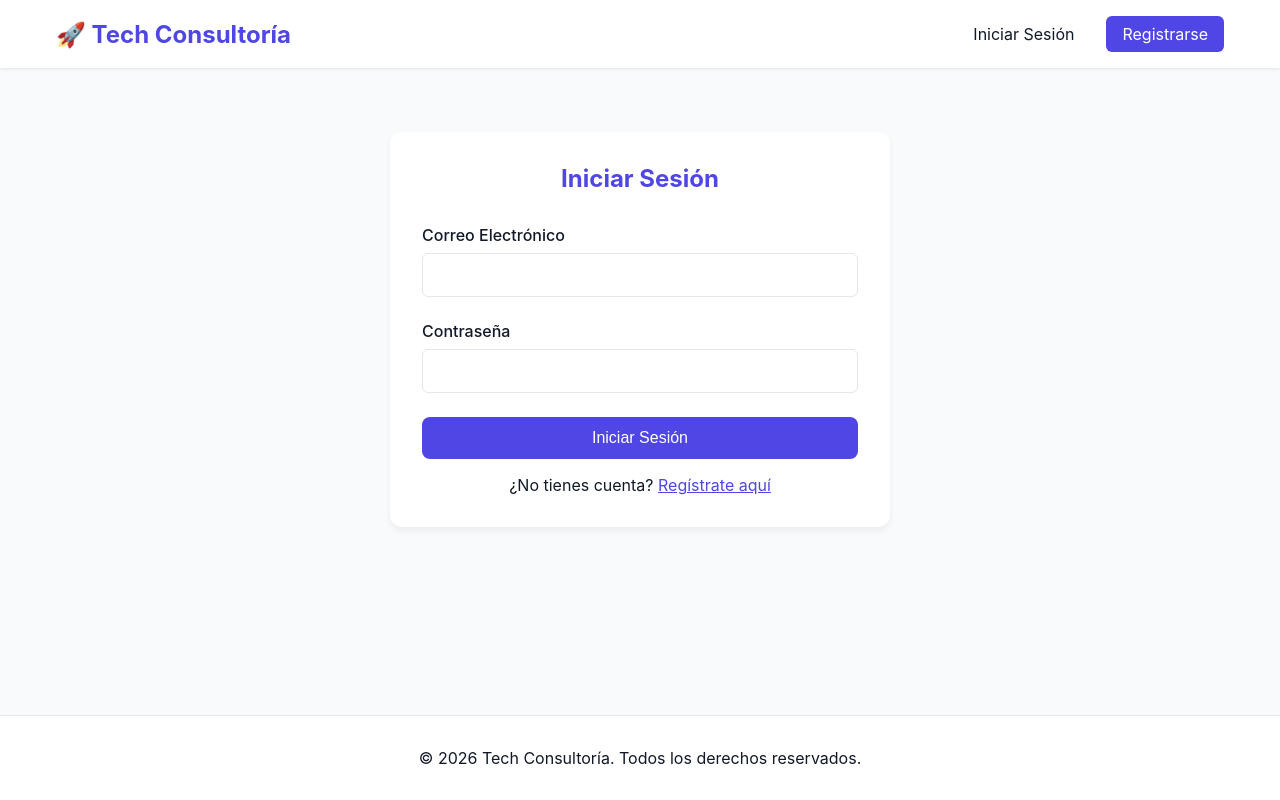
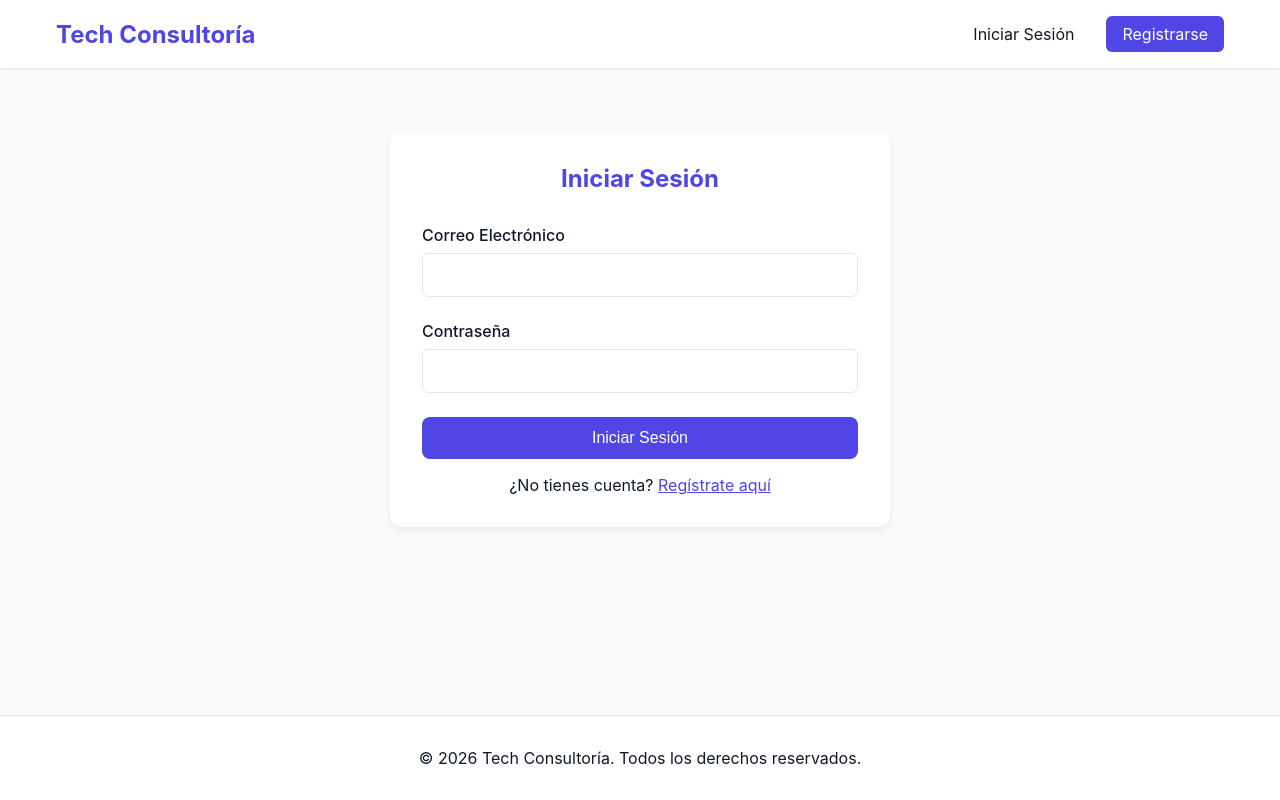
Before and after one commit to LeoR1u/ProyectoConsultoriaISC, a React (Vite) app in the folder frontend/: page /login in a window 1280 px wide. Built offline with nearby package versions, Linux system fonts and the light colour scheme.

Commit message:
Update navbar logo text by removing emoji
Removed emoji from the logo text in the navbar.

```diff
--- a/frontend/src/App.jsx
+++ b/frontend/src/App.jsx
@@ -43,7 +43,7 @@ function App() {
         <nav className="navbar">
           <div className="nav-container">
             <Link to="/" className="nav-logo">
-              🚀 Tech Consultoría
+              Tech Consultoría
             </Link>
 
             <div className="nav-menu">
```
